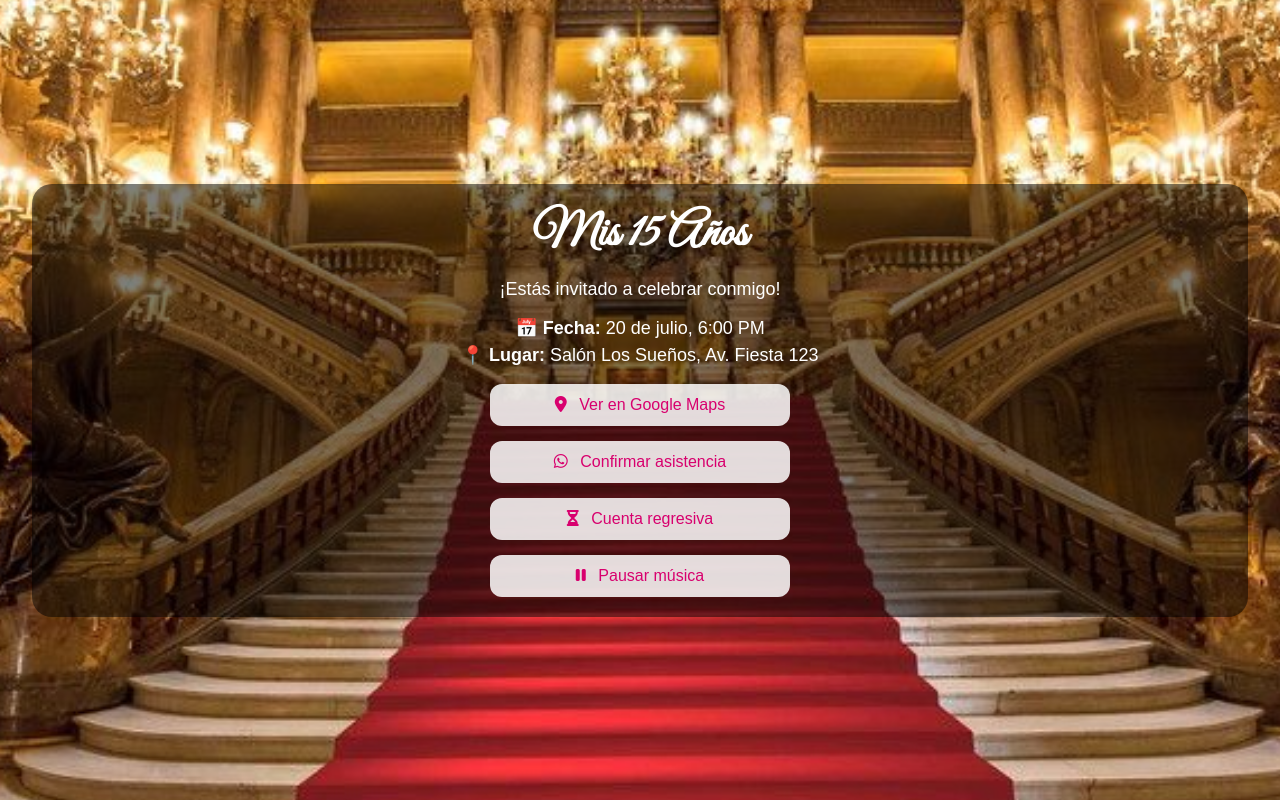
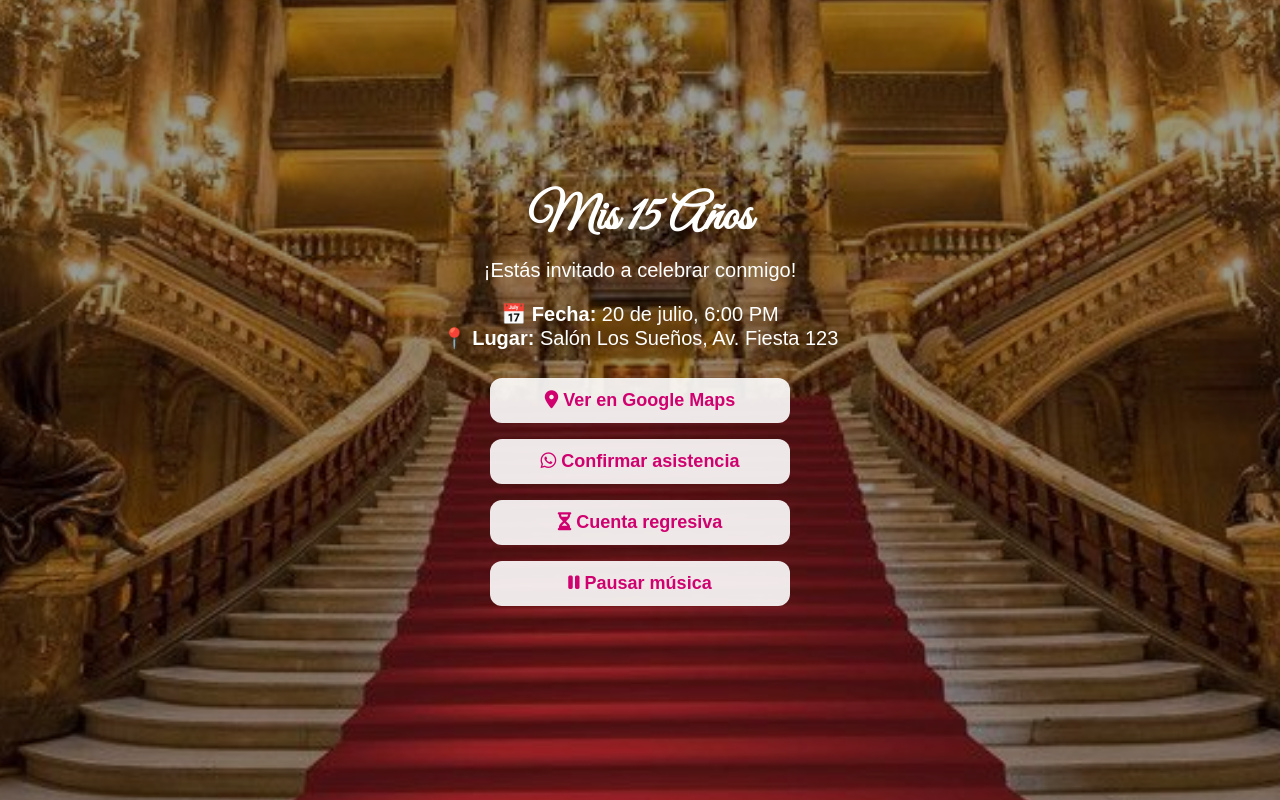
Before and after one commit to Carlosrodas1908/datos.github.io, a plain HTML site: page index.html in a window 1280 px wide. Drawn offline with Linux system fonts and the light colour scheme.

Commit message:
Update index.html

```diff
--- a/index.html
+++ b/index.html
@@ -8,101 +8,108 @@
   <script src="https://kit.fontawesome.com/a076d05399.js" crossorigin="anonymous"></script>
   <style>
     * {
-      box-sizing: border-box;
       margin: 0;
       padding: 0;
+      box-sizing: border-box;
     }
 
     html, body {
       height: 100%;
+      width: 100%;
+      overflow: hidden;
     }
 
     body {
-      min-height: 100vh;
       font-family: 'Arial', sans-serif;
-      text-align: center;
-      color: #fff;
-      background: url('abi15.jpg') center center no-repeat fixed;
+      position: relative;
+    }
+
+    .background {
+      position: fixed;
+      top: 0;
+      left: 0;
+      width: 100%;
+      height: 100%;
+      background-image: url('abi15.jpg');
+      background-position: center;
       background-size: cover;
-      animation: zoomEffect 10s ease-in-out infinite alternate;
-      display: flex;
-      justify-content: center;
-      align-items: center;
+      z-index: -1;
+      animation: zoomEffect 5s ease-in-out infinite alternate;
+      will-change: transform;
     }
 
     @keyframes zoomEffect {
-      0% { background-size: 110%; }
-      100% { background-size: 100%; }
+      0% { transform: scale(1.05); }
+      100% { transform: scale(1.15); }
     }
 
     .container {
-      background-color: rgba(0, 0, 0, 0.5);
-      border-radius: 20px;
-      padding: 20px;
-      max-width: 95vw;
-      width: 100%;
+      height: 100vh;
       display: flex;
       flex-direction: column;
       justify-content: center;
       align-items: center;
-      gap: 15px;
+      padding: 20px;
+      background: rgba(0, 0, 0, 0.4);
     }
 
     h1 {
       font-family: 'Great Vibes', cursive;
       font-size: 9vw;
       color: #fff;
+      margin-bottom: 10px;
     }
 
     p {
-      font-size: 4vw;
       color: #fff;
+      font-size: 4.5vw;
+      margin-bottom: 20px;
     }
 
     .info {
+      color: #fff;
       font-size: 4vw;
-      color: #fff;
-      line-height: 1.5;
+      margin-bottom: 20px;
+      text-align: center;
     }
 
     button {
       width: 90%;
       max-width: 300px;
-      background-color: rgba(255, 255, 255, 0.85);
-      border: none;
-      color: #d8006e;
+      margin: 8px 0;
       padding: 12px;
       font-size: 4vw;
       border-radius: 12px;
+      border: none;
+      background-color: rgba(255, 255, 255, 0.9);
+      color: #d0006f;
+      font-weight: bold;
       cursor: pointer;
-      transition: 0.3s;
+      transition: all 0.3s ease;
     }
 
     button:hover {
       background-color: #fff;
-      color: #c30063;
-    }
-
-    button i {
-      margin-right: 8px;
+      color: #a8005c;
     }
 
     @media (min-width: 768px) {
-      h1 { font-size: 48px; }
-      p, .info { font-size: 18px; }
-      button { font-size: 16px; }
+      h1 { font-size: 50px; }
+      p, .info { font-size: 20px; }
+      button { font-size: 18px; }
     }
   </style>
 </head>
 <body>
+  <div class="background"></div>
+
   <div class="container">
     <h1>Mis 15 Años</h1>
     <p>¡Estás invitado a celebrar conmigo!</p>
-
-    <p class="info">
+    <div class="info">
       📅 <strong>Fecha:</strong> 20 de julio, 6:00 PM<br>
       📍 <strong>Lugar:</strong> Salón Los Sueños, Av. Fiesta 123
-    </p>
+    </div>
 
     <button onclick="window.open('https://goo.gl/maps/xxxxxxxxxx', '_blank')">
       <i class="fas fa-map-marker-alt"></i> Ver en Google Maps
```
